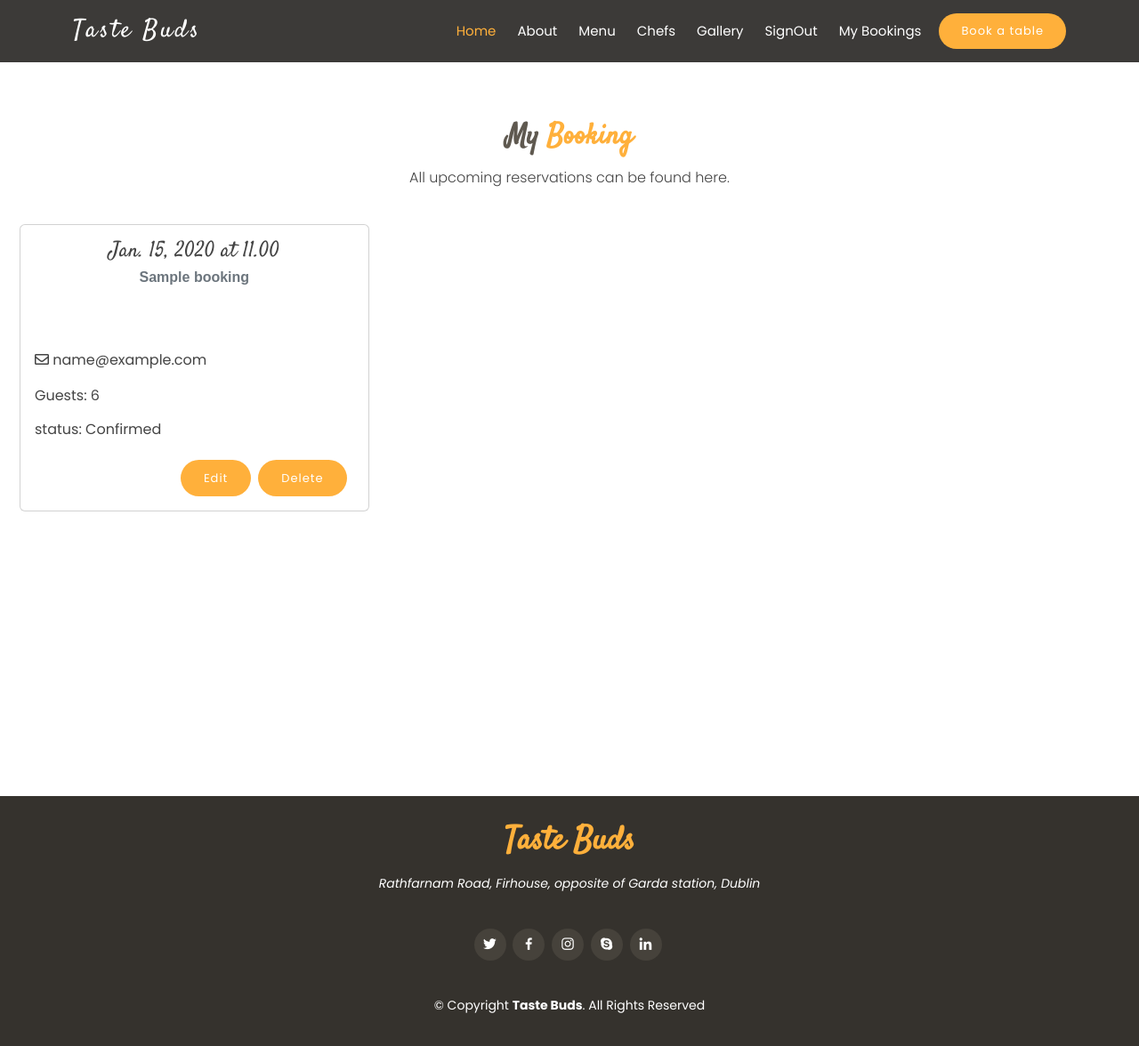
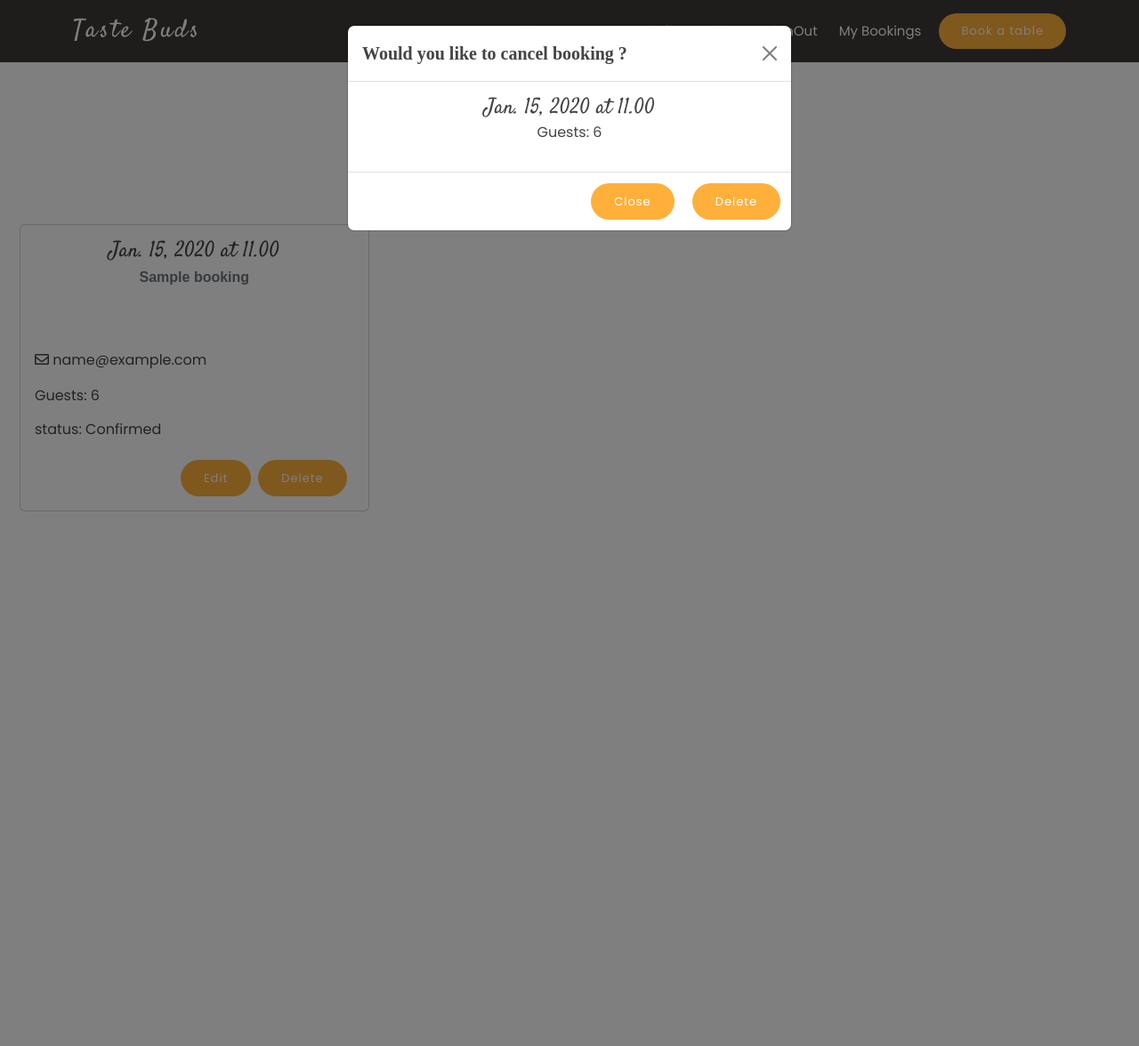
Before and after one commit to bijokmathew/Taste-Buds-Restaurant-App, a Django app: page /mybooking/ in a window 1280 px wide, after a click on "Delete". Shown: the whole page at 89% size. After the commit the page ends 575 px from the top, so only its background shows below. Run offline with Django 3.2, Linux system fonts and the light colour scheme; a user stored in the database is signed in; tables that the repository leaves empty hold one stand-in row (values such as "Sample post"); some libraries are stand-ins or nearby versions.

Commit message:
Added delete functionality on my booking list and updated the url.py and view.py

```diff
--- a/booking/urls.py
+++ b/booking/urls.py
@@ -7,6 +7,6 @@ urlpatterns = [
     path('mybooking/', views.MyBooking.as_view(), name='mybooking'),
     path('editbooking/<booking_id>', views.edit_mybooking,
          name='edit_mybooking'),
-    path('deletebooking/<booking_id', views.delete_mybooking,
+    path('deletebooking/<booking_id>', views.delete_mybooking,
          name='delete_mybooking'),
 ]
--- a/booking/views.py
+++ b/booking/views.py
@@ -70,4 +70,17 @@ def edit_mybooking(request, booking_id):
 
 
 def delete_mybooking(request, booking_id):
-    return
+    """
+    delete_mybooking() help the user to delete his selected booking
+    details.This function fetch the specfic booking record from model
+    and delete it. After deleting it redirect to mybooking page.
+    This function make sure that the current user can delete only his
+    booking.
+    """
+    booking_detail = get_object_or_404(Booking, id=booking_id)
+    print(booking_detail.user)
+    print(request.user)
+    if request.user != booking_detail.user:
+        return redirect("mybooking")
+    booking_detail.delete()
+    return redirect('mybooking')
--- a/static/css/style.css
+++ b/static/css/style.css
@@ -1707,3 +1707,8 @@ account-btn {
   background: #ffa012;
   color: #fff;
 }
+.modal-title {
+  font-family: 'Times New Roman', Times, serif;
+  font-style: normal;
+  font-weight: 600;
+}
--- a/templates/mybooking.html
+++ b/templates/mybooking.html
@@ -32,9 +32,29 @@
                         </p>
                         <div class="mt-auto d-flex justify-content-end ">
                             <a href="/editbooking/{{booking.id}}" class="btn btn-booking-view">Edit</a>
-                            <!-- Button trigger modal -->
-                            <a href="/deletebooking/{{booking.id}}" class="btn btn-booking-view mx-2"
-                                data-bs-toggle="modal" data-bs-target="#deleteModal_{{ booking.id }}">Delete</a>
+                            <!-- Button trigger modal for delete booking-->
+                            <button class="btn btn-booking-view mx-2"
+                                data-bs-toggle="modal" data-bs-target="#deleteModal_{{ booking.id }}">Delete</button>
+                        </div>
+                    </div>
+                </div>
+            </div>
+            <!-- Modal delte booling-->
+            <div class="modal fade" id="deleteModal_{{ booking.id }}" tabindex="-1" aria-labelledby="deleteModalLabel"
+                aria-hidden="true">
+                <div class="modal-dialog">
+                    <div class="modal-content">
+                        <div class="modal-header">
+                            <h5 class="modal-title" id="deleteModalLabel">Would you like to cancel booking ?</h5>
+                            <button type="button" class="btn-close" data-bs-dismiss="modal" aria-label="Close"></button>
+                        </div>
+                        <div class="modal-body">
+                            <h4 class="card-title text-center">{{booking.booked_date}} at {{booking.booked_time}}</h4>
+                            <p class="text-center"><span>Guests: </span> {{ booking.number_guest }}</p>
+                        </div>
+                        <div class="modal-footer">
+                            <button type="button" class="btn btn-booking-view" data-bs-dismiss="modal">Close</button>
+                            <a href="{% url 'delete_mybooking' booking.id %}" class="btn btn-booking-view">Delete</a>
                         </div>
                     </div>
                 </div>
```
